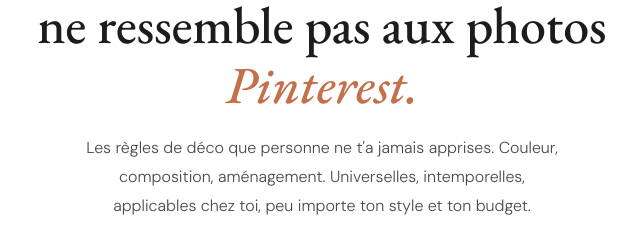
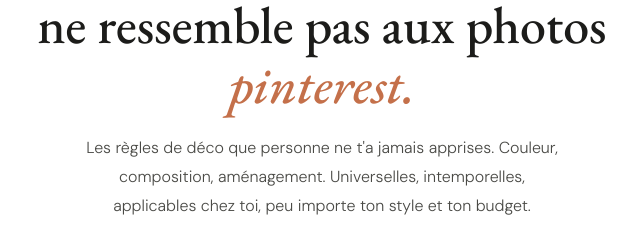
Before and after one commit to inesricharte/waitlistguide, a plain HTML site: page index.html in a window 1280 px wide. Shown: the part 351-591 px from the top of the page, 318-958 px from the left. Drawn offline with nearby package versions, Linux system fonts and the light colour scheme.

Commit message:
Update index.html

```diff
--- a/index.html
+++ b/index.html
@@ -280,7 +280,7 @@
 <div style="background: var(--white);">
   <div class="hero">
     <p class="eyebrow">Bientôt disponible</p>
-    <h1>Le guide qui va enfin t'expliquer pourquoi ta déco ne ressemble pas aux photos <em>Pinterest.</em></h1>
+    <h1>Le guide qui va enfin t'expliquer pourquoi ta déco ne ressemble pas aux photos <em>pinterest.</em></h1>
     <p class="subtitle">Les règles de déco que personne ne t'a jamais apprises. Couleur, composition, aménagement. Universelles, intemporelles, applicables chez toi, peu importe ton style et ton budget.</p>
   </div>
 </div>
```
